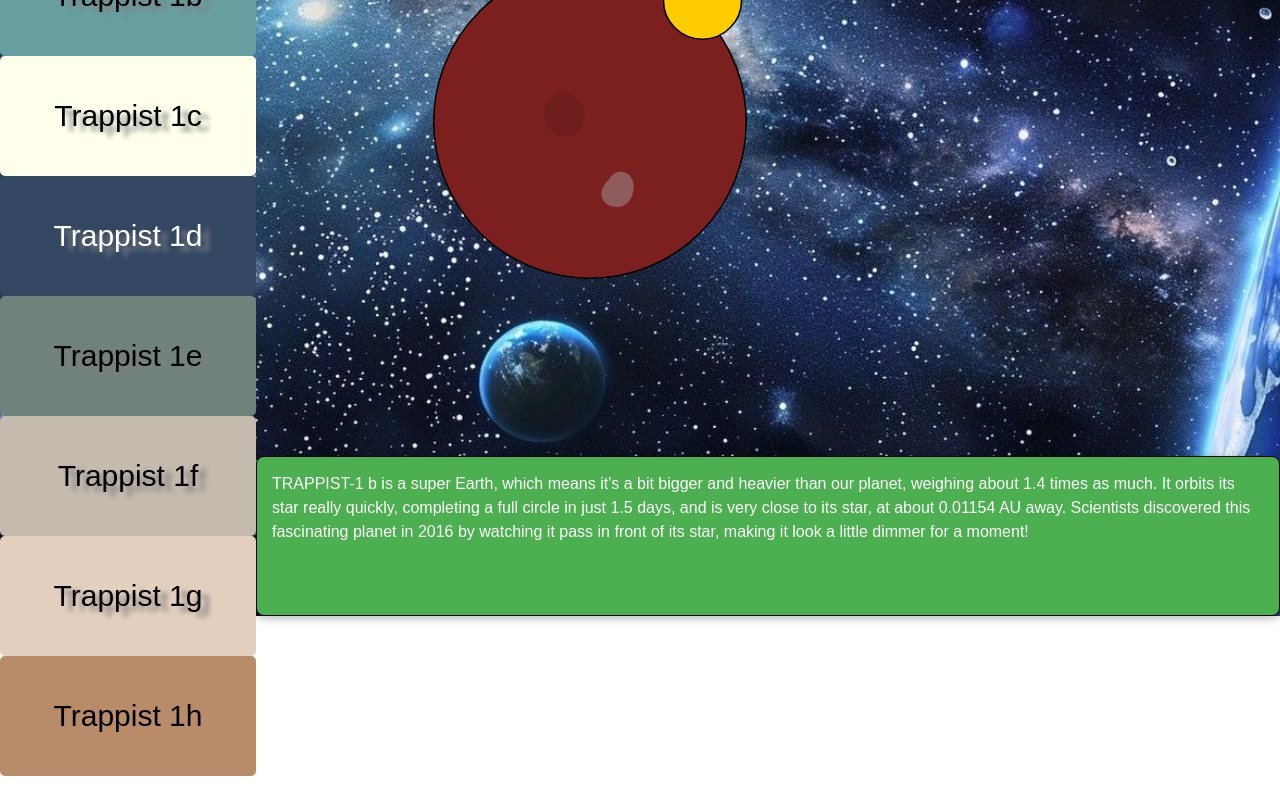
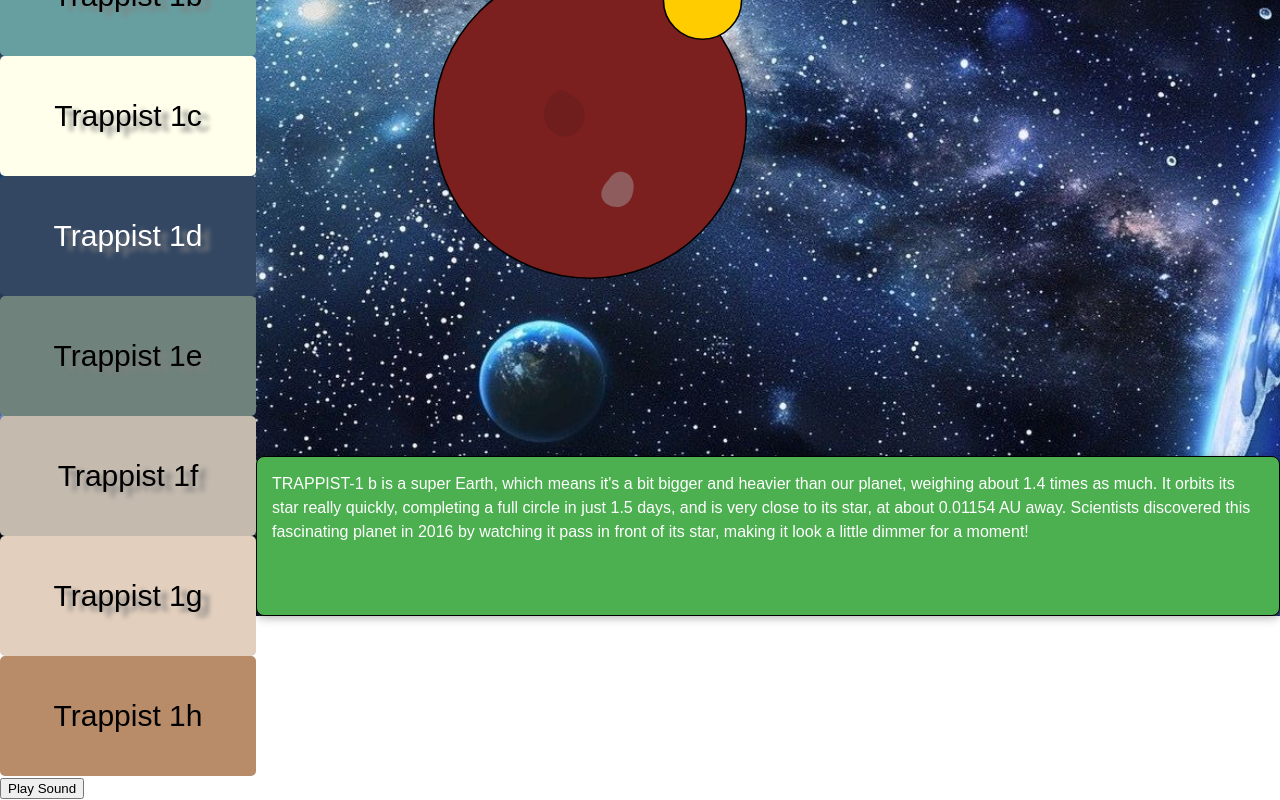
Before and after one commit to bimnett/explore-trappist-1, a Vue app in the folder vue-project/: page /painting in a window 1280 px wide. Shown: the part 184-984 px from the top of the page. Before the commit the page ends 960 px from the top, so only its background shows below. Built offline with nearby package versions, Linux system fonts and the light colour scheme.

Commit message:
add audio

```diff
--- a/vue-project/src/views/paintingPage.vue
+++ b/vue-project/src/views/paintingPage.vue
@@ -17,6 +17,7 @@
         <button id="fifth-planet" @click="fifth_planet">Trappist 1f</button>
         <button id="sixth-planet" @click="sixth_planet">Trappist 1g</button>
         <button id="seventh-planet" @click="seventh_planet">Trappist 1h</button>
+        <button id="play-sound" @click="playSound1">Play Sound</button>
       </div>
     <div class= "drawing-container">
       <div class="background-image">
@@ -42,6 +43,7 @@ export default {
         message:"",
         headerColor: "#2B1D5A",
         textColor:"black",
+        audio: null,
      };
     },
     methods:{
@@ -83,6 +85,12 @@ export default {
         homePage(){
             this.$router.push({ name: 'Home' });
         },
+        playSound1() {
+            if (!this.audio) {
+                this.audio = new Audio('/Audio/Audio1.wav');
+            }
+            this.audio.play();
+        }
     },
 };
 </script>
```
Also changed, not shown: 1 other file (tests, documents, lock files or other folders).
